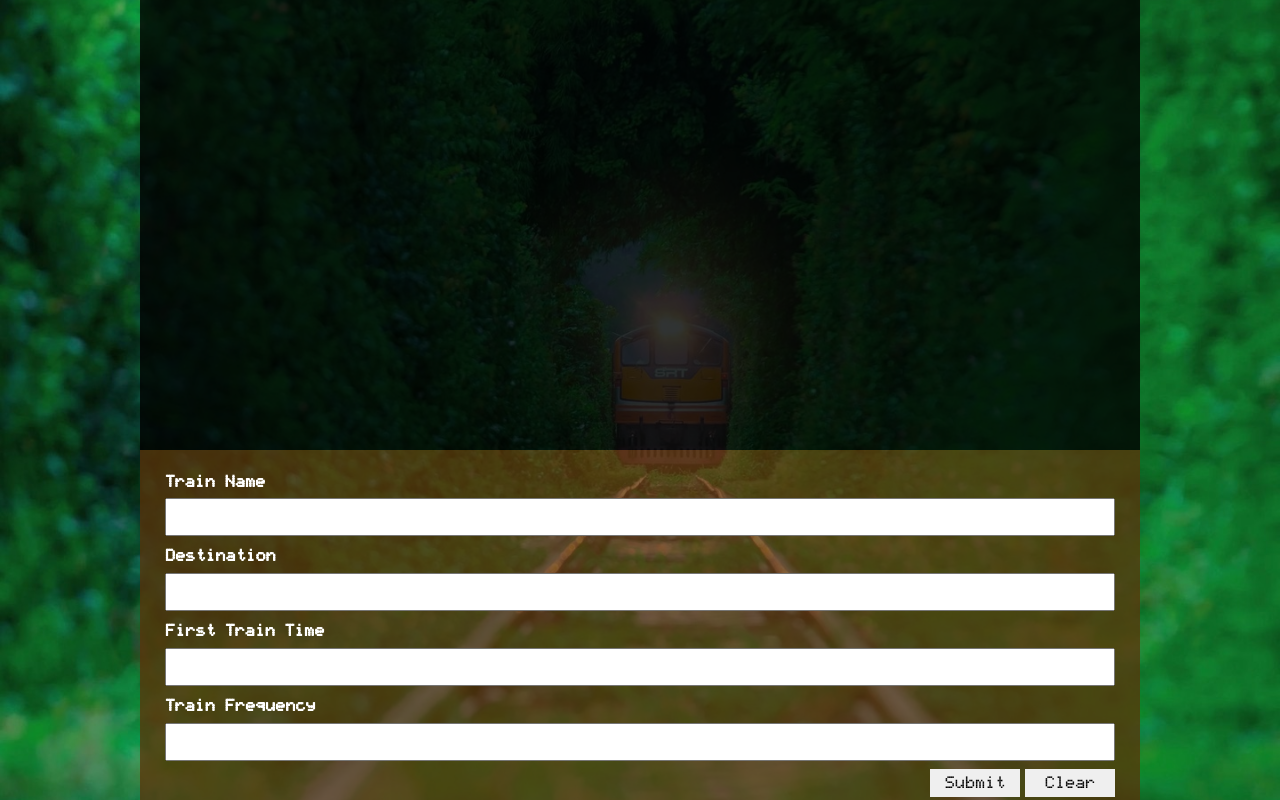
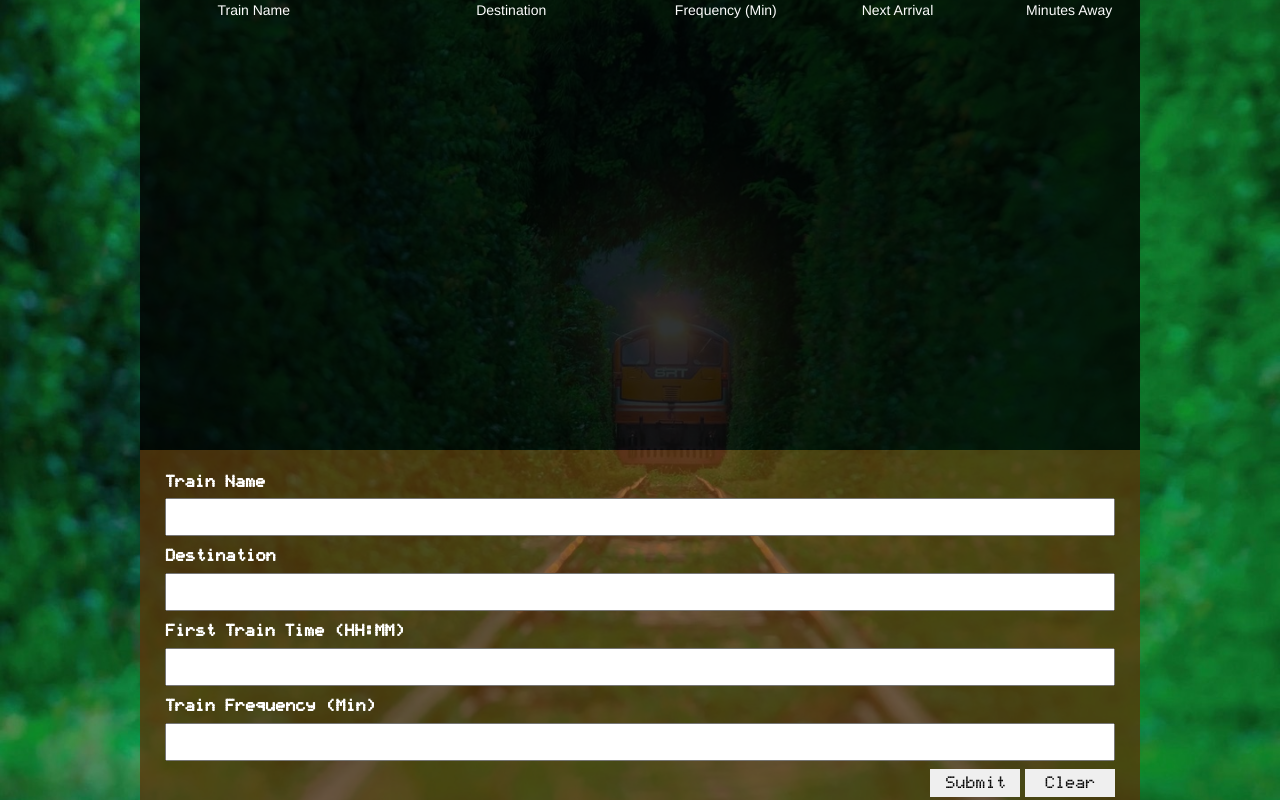
Before and after one commit to blupie01/Trains-Everywhere, a PHP site: page / in a window 1280 px wide. Shown: the part 156-956 px from the top of the page. Run offline with PHP 8.4, Linux system fonts and the light colour scheme; some libraries are stand-ins or nearby versions.

Commit message:
12.26.16 push 2

```diff
--- a/assets/css/style.css
+++ b/assets/css/style.css
@@ -77,6 +77,10 @@ input[type=text]:focus {
 	height: 350px;
 }
 
+#train-schedule {
+	text-align: center;
+}
+
 #buttons-container {
 	float: right;
 	margin-right: 5px;
@@ -102,20 +106,7 @@ button {
   }
 }
 
-.hvr-back-pulse {
-  display: inline-block;
-  vertical-align: middle;
-  -webkit-transform: perspective(1px) translateZ(0);
-  transform: perspective(1px) translateZ(0);
-  box-shadow: 0 0 1px transparent;
-  overflow: hidden;
-  -webkit-transition-duration: 0.5s;
-  transition-duration: 0.5s;
-  -webkit-transition-property: color, background-color;
-  transition-property: color, background-color;
-}
-
-.hvr-back-pulse:hover, .hvr-back-pulse:focus, .hvr-back-pulse:active {
+.hvr-back-pulse:hover {
   -webkit-animation-name: hvr-back-pulse;
   animation-name: hvr-back-pulse;
   -webkit-animation-duration: 3s;
--- a/assets/javascript/app.js
+++ b/assets/javascript/app.js
@@ -7,3 +7,41 @@ var config = {
 	messagingSenderId: "642093108830"
 };
 firebase.initializeApp(config);
+
+//var to hold database info
+var trainDataBase = firebase.database();
+
+//var to hold information from form
+var trainName = "";
+var destination = "";
+var firstTrainTime = "";
+var trainFrequency = "";
+
+$(document).ready(function() {
+	//var to hold train-schedule div
+	var currentTrainSchedule = $("#train-schedule");
+	//var to hold form information
+	var form = $("#train-adder-form");
+
+	form.submit(function(e){
+		//var to hold info entered by user
+		trainName = $("#train-name").val();
+		destination = $("#train-destination").val();
+		firstTrainTime = $("#first-train-time").val();
+		trainFrequency = $("#train-frequency").val();
+		console.log(trainName, destination, firstTrainTime, trainFrequency);
+
+		//var to hold a row
+		var row = $("<div class=row>");
+		//var to hold a col for trainName
+		var trainNameCol = $("<div class=col-md-4>").text(trainName);
+		//var to hold a col for destincation
+		var destinationCol = $("<div class=col-md-4>").text(destination);
+		//var to hold a col for frequency
+		var trainFrequencyCol = $("<div class=col-md-4>").text(trainFrequency);
+
+		completedRow = row.append(trainNameCol).append(destinationCol).append(trainFrequencyCol);
+		currentTrainSchedule.append(row);
+		e.preventDefault();
+	})
+})
--- a/index.html
+++ b/index.html
@@ -6,6 +6,7 @@
 	<link rel="stylesheet" type="text/css" href="assets/css/reset.css">
 	<link rel="stylesheet" href="https://maxcdn.bootstrapcdn.com/bootstrap/3.3.7/css/bootstrap.min.css" integrity="sha384-BVYiiSIFeK1dGmJRAkycuHAHRg32OmUcww7on3RYdg4Va+PmSTsz/K68vbdEjh4u" crossorigin="anonymous">
 	<link rel="stylesheet" type="text/css" href="assets/css/style.css">
+	<script src="https://www.gstatic.com/firebasejs/3.6.4/firebase.js"></script>
 </head>
 <body>
 	<div id="header">
@@ -13,7 +14,25 @@
 		<h2>Get in.</h2>
 	</div>
 
-	<div id="train-schedule"></div>
+	<div id="train-schedule">
+		<div class="row">
+			<div class="col-md-3">
+				Train Name
+			</div>
+			<div class="col-md-3">
+				Destination
+			</div>
+			<div class="col-md-2">
+				Frequency (Min)
+			</div>
+			<div class="col-md-2">
+				Next Arrival
+			</div>
+			<div class="col-md-2">
+				Minutes Away
+			</div>
+		</div>
+	</div>
 
 	<div id="form-container">
 		<form id="train-adder-form">
@@ -27,14 +46,14 @@
 			<input type="text" id="train-destination">
 			<br>
 
-			<label for="train-adder-form">First Train Time</label>
+			<label for="train-adder-form">First Train Time (HH:MM)</label>
 			<br>
 			<input type="text" id="first-train-time">
 			<br>
 
-			<label for="train-adder-form">Train Frequency</label>
+			<label for="train-adder-form">Train Frequency (Min)</label>
 			<br>
-			<input type="text" name="train-frequency">
+			<input type="text" id="train-frequency">
 			<br>
 
 			<div id="buttons-container">
@@ -44,19 +63,8 @@
 		</form>
 	</div>
 
-	<script type="text/javascript" src="https://cdnjs.cloudflare.com/ajax/libs/jquery/3.1.1/jquery.min.js"></script>
+	<script src="https://code.jquery.com/jquery-2.1.3.min.js"></script>
 	<script type="text/javascript" src="assets/javascript/app.js"></script>
-	<script src="https://www.gstatic.com/firebasejs/3.6.4/firebase.js"></script>
-<!-- 	<script>
-	  	// Initialize Firebase
-	  	var config = {
-	    apiKey: "AIzaSyB8hJRJeScaWopXWCzPEgG7UA0VnG5Vo0E",
-	    authDomain: "trainspotter-45428.firebaseapp.com",
-	    databaseURL: "https://trainspotter-45428.firebaseio.com",
-	    storageBucket: "trainspotter-45428.appspot.com",
-	    messagingSenderId: "642093108830"
-	  };
-	  firebase.initializeApp(config);
-	</script> -->
+	<script src="https://cdn.jsdelivr.net/momentjs/2.12.0/moment.min.js"></script>
 </body>
 </html>
```
